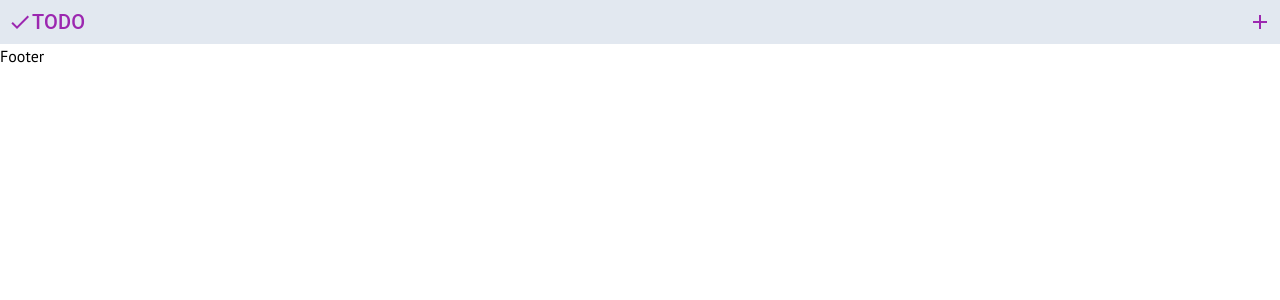
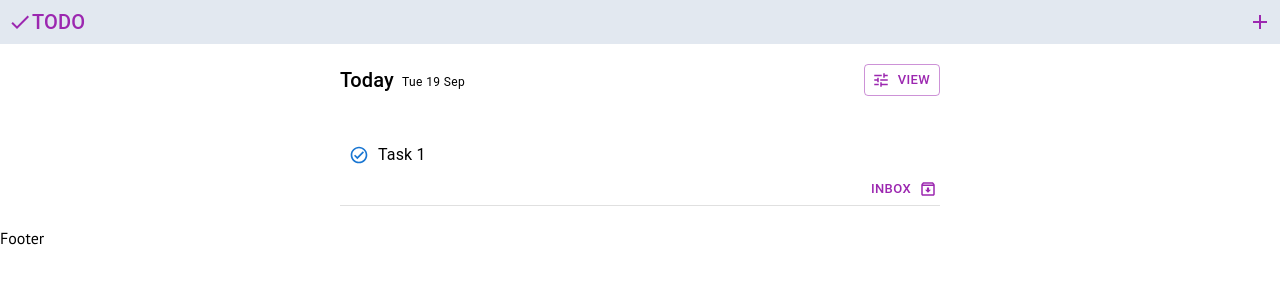
Before and after one commit to svshyam91/react-todo, a React (Vite) app: page / in a window 1280 px wide. Shown: the top 300 px of the page. Built offline with nearby package versions, Linux system fonts and the light colour scheme.

Commit message:
Added task list

```diff
--- a/index.css
+++ b/index.css
@@ -2,6 +2,6 @@
 @tailwind components;
 @tailwind utilities;
 
-body {
+* {
     font-family: "PT Sans", sans-serif;
 }
--- a/src/components/Content.tsx
+++ b/src/components/Content.tsx
@@ -1,4 +1,5 @@
 import AddTaskModal from "./AddTask/AddTaskModal";
+import TaskListContainer from "./TasksList/TaskListContainer";
 
 interface ContentProps {
     setOpenAddTaskModal: React.Dispatch<React.SetStateAction<boolean>>;
@@ -7,10 +8,13 @@ interface ContentProps {
 
 const Content = (props: ContentProps) => {
     return (
-        <AddTaskModal
-            setOpenAddTaskModal={props.setOpenAddTaskModal}
-            openAddTaskModal={props.openAddTaskModal}
-        />
+        <>
+            <AddTaskModal
+                setOpenAddTaskModal={props.setOpenAddTaskModal}
+                openAddTaskModal={props.openAddTaskModal}
+            />
+            <TaskListContainer />
+        </>
     );
 };
 
--- /dev/null
+++ b/src/components/TasksList/TaskItem.tsx
@@ -0,0 +1,117 @@
+import {
+    Grid,
+    Checkbox,
+    Typography,
+    IconButton,
+    Button,
+    Divider,
+} from "@mui/material";
+import { useState } from "react";
+import CheckCircleOutlinedIcon from "@mui/icons-material/CheckCircleOutlined";
+import CircleOutlinedIcon from "@mui/icons-material/CircleOutlined";
+import BorderColorOutlinedIcon from "@mui/icons-material/BorderColorOutlined";
+import InsertInvitationOutlinedIcon from "@mui/icons-material/InsertInvitationOutlined";
+import ModeCommentOutlinedIcon from "@mui/icons-material/ModeCommentOutlined";
+import MoreHorizOutlinedIcon from "@mui/icons-material/MoreHorizOutlined";
+import ArchiveOutlinedIcon from "@mui/icons-material/ArchiveOutlined";
+
+const TaskItem = () => {
+    const [showExtraIcons, setShowExtraIcons] = useState(false);
+
+    const mouseEnterHandler = () => {
+        setShowExtraIcons(true);
+    };
+    const mouseLeaveHandler = () => {
+        setShowExtraIcons(false);
+    };
+    return (
+        <Grid
+            container
+            onMouseEnter={mouseEnterHandler}
+            onMouseLeave={mouseLeaveHandler}
+        >
+            <Grid container item justifyContent={"flex-end"}>
+                <Grid container item alignItems={"center"} xs>
+                    <Grid item>
+                        <Checkbox
+                            checked
+                            icon={<CircleOutlinedIcon />}
+                            checkedIcon={<CheckCircleOutlinedIcon />}
+                            size="small"
+                        />
+                    </Grid>
+                    <Grid item>
+                        <Typography variant="body1">Task 1</Typography>
+                    </Grid>
+                </Grid>
+                {showExtraIcons && (
+                    <Grid
+                        container
+                        item
+                        xs
+                        justifyContent={"flex-end"}
+                        alignItems={"center"}
+                    >
+                        <Grid item>
+                            <IconButton
+                                color="secondary"
+                                onClick={() => {}}
+                                size="small"
+                                className="font-light"
+                            >
+                                <BorderColorOutlinedIcon fontSize="inherit" />
+                            </IconButton>
+                        </Grid>
+                        <Grid item>
+                            <IconButton
+                                color="secondary"
+                                onClick={() => {}}
+                                size="small"
+                                className="font-light"
+                            >
+                                <InsertInvitationOutlinedIcon fontSize="inherit" />
+                            </IconButton>
+                        </Grid>
+                        <Grid item>
+                            <IconButton
+                                color="secondary"
+                                onClick={() => {}}
+                                size="small"
+                                className="font-light"
+                            >
+                                <ModeCommentOutlinedIcon fontSize="inherit" />
+                            </IconButton>
+                        </Grid>
+                        <Grid item>
+                            <IconButton
+                                color="secondary"
+                                onClick={() => {}}
+                                size="small"
+                                className="font-light"
+                            >
+                                <MoreHorizOutlinedIcon fontSize="inherit" />
+                            </IconButton>
+                        </Grid>
+                    </Grid>
+                )}
+            </Grid>
+            <Grid container item justifyContent={"flex-end"}>
+                <Grid item>
+                    <Button
+                        variant="text"
+                        size="small"
+                        endIcon={<ArchiveOutlinedIcon fontSize="inherit" />}
+                        color="secondary"
+                    >
+                        Inbox
+                    </Button>
+                </Grid>
+            </Grid>
+            <Grid container item>
+                <Divider className="w-full" />
+            </Grid>
+        </Grid>
+    );
+};
+
+export default TaskItem;
--- /dev/null
+++ b/src/components/TasksList/TaskListContainer.tsx
@@ -0,0 +1,16 @@
+import { Grid } from "@mui/material";
+import TaskListHeader from "./TaskListHeader";
+import TaskListContent from "./TaskListContent";
+
+const TaskListContainer = () => {
+    return (
+        <Grid container justifyContent={"center"}>
+            <Grid container item xs={12} lg={6} padding={"20px"}>
+                <TaskListHeader />
+                <TaskListContent />
+            </Grid>
+        </Grid>
+    );
+};
+
+export default TaskListContainer;
--- /dev/null
+++ b/src/components/TasksList/TaskListContent.tsx
@@ -0,0 +1,12 @@
+import { Grid } from "@mui/material";
+import TaskItem from "./TaskItem";
+
+const TaskListContent = () => {
+    return (
+        <Grid container className="mt-10">
+            <TaskItem />
+        </Grid>
+    );
+};
+
+export default TaskListContent;
--- /dev/null
+++ b/src/components/TasksList/TaskListHeader.tsx
@@ -0,0 +1,29 @@
+import { Grid, Typography, Button } from "@mui/material";
+import TuneOutlinedIcon from "@mui/icons-material/TuneOutlined";
+
+const TaskListHeader = () => {
+    return (
+        <Grid container justifyContent={"flex-start"}>
+            <Grid container item xs spacing={1} alignItems={"center"}>
+                <Grid item>
+                    <Typography variant="h6">Today</Typography>
+                </Grid>
+                <Grid item>
+                    <Typography variant="caption">Tue 19 Sep</Typography>
+                </Grid>
+            </Grid>
+            <Grid item xs className="flex justify-end">
+                <Button
+                    variant="outlined"
+                    color="secondary"
+                    startIcon={<TuneOutlinedIcon />}
+                    size="small"
+                >
+                    View
+                </Button>
+            </Grid>
+        </Grid>
+    );
+};
+
+export default TaskListHeader;
```
